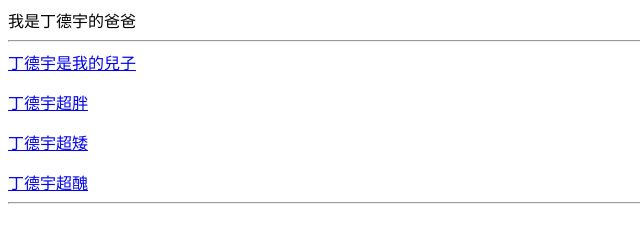
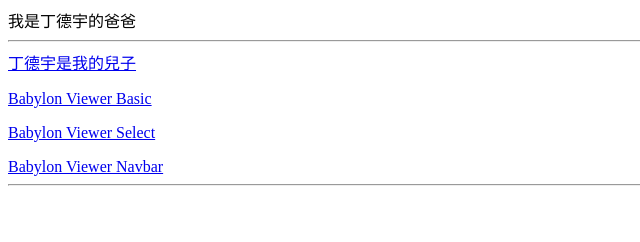
Before and after one commit to littleApple0228/applejuice, a plain HTML site: page index.html in a window 1280 px wide. Shown: the whole page, without its empty margins (0-640 px from the left). Drawn offline with Linux system fonts and the light colour scheme.

Commit message:
no david

```diff
--- a/index.html
+++ b/index.html
@@ -3,14 +3,14 @@
 <a href="sketchfab.html">丁德宇是我的兒子</a> <br/>
 
 <p>
-<a href="0.babylonViewer Basic.html">丁德宇超胖</a>
+<a href="0.babylonViewer Basic.html">Babylon Viewer Basic</a>
 </p>
 
 <p>
-<a href="1.babylonViewer Select.html">丁德宇超矮</a>
+<a href="1.babylonViewer Select.html">Babylon Viewer Select</a>
 </p>
 
-<a href="2.babylonViewer Navbar.html">丁德宇超醜</a>
+<a href="2.babylonViewer Navbar.html">Babylon Viewer Navbar</a>
 <hr/>
 <!--
 <p>
```
